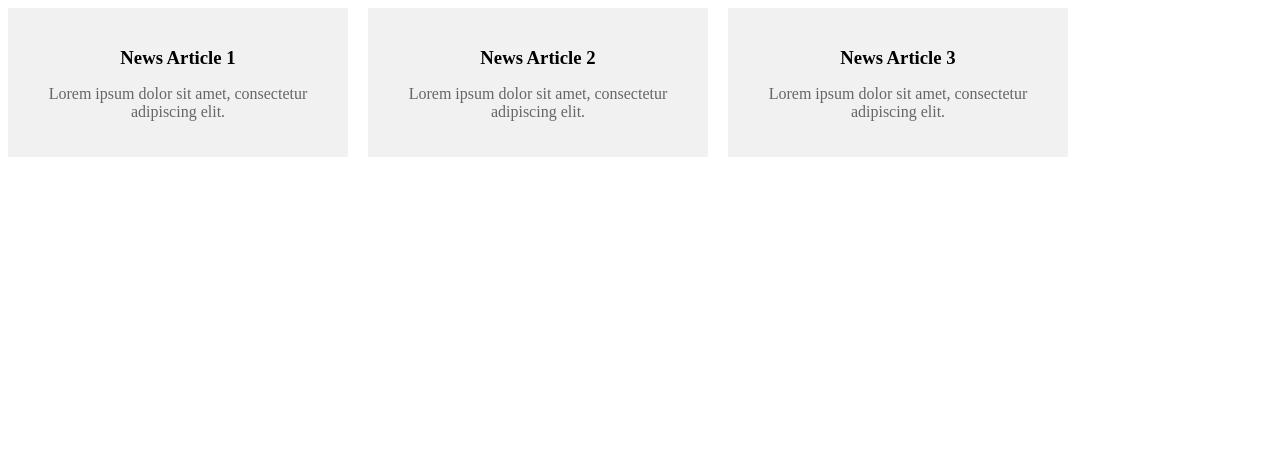
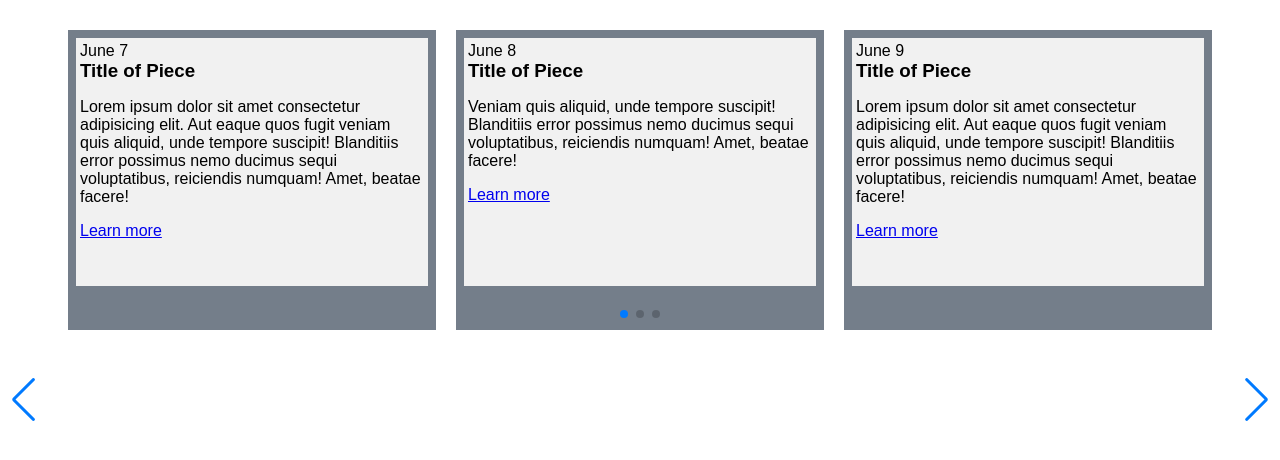
Before and after one commit to emmakatharyn/news-component, a plain HTML site: page index.html in a window 1280 px wide. Drawn offline with nearby package versions, Linux system fonts and the light colour scheme.

Commit message:
not sure what happened

```diff
--- a/index.html
+++ b/index.html
@@ -4,84 +4,205 @@
     <meta charset="UTF-8" />
     <meta http-equiv="X-UA-Compatible" content="IE=edge" />
     <meta name="viewport" content="width=device-width, initial-scale=1.0" />
-  <title>News Banner</title>
+    <title>YOOOO for SoNM</title>
+    <link rel="stylesheet" href="https://cdn.jsdelivr.net/npm/swiper@9/swiper-bundle.min.css" />
 
+    <script src="https://cdn.jsdelivr.net/npm/swiper@9/swiper-bundle.min.js"></script>
+
+    <!-- <link rel="stylesheet" href="style.css" /> -->
     <style>
-
-    .swiper-container {
-  width: 100%;
-  height: 200px;
+      .swiper {
+        margin: 30px 60px;
+        /* width: 100%; */
+        height: 300px;
+        position: relative; /* so that we can absolutely position the arrows */
       }
 
       .swiper-wrapper {
         display: flex;
         flex-wrap: nowrap;
+        position: relative;
       }
 
       .swiper-slide {
         width: 300px;
-  display: flex;
-  align-items: center;
-  justify-content: center;
-  background-color: #f1f1f1;
-  padding: 20px;
+        background-color: #747e8a;
+      }
+
+      .swiper-button-next,
+      .swiper-button-prev {
+        position: absolute; /* added position absolute */
+        /* top: 50%; vertically center the arrows */
+        /* transform: translateY(-50%);  */
+        /*vertically center the arrows */
+        /* width: 30px; */
+        /* height: 30px; */
+        /* background-color: #ccc; */
+        /* border-radius: 50%; */
+        /* display: flex; */
+        /* align-items: center; */
+        /* justify-content: center; */
+        /* color: #007aff; */
+        cursor: pointer;
+        z-index: 1000;
+      }
+
+      .swiper-button-next {
+        /* right: 30px; */
+        z-index: 1000;
+      }
+
+      .swiper-button-prev {
+        /* left: 30px; */
+        z-index: 1000;
       }
 
       .news-article {
-  text-align: center;
+        display: flex;
+        flex-direction: column;
+        justify-content: flex-start;
+        margin: 8px;
+        background-color: #f1f1f1;
+        padding: 4px;
+        height: 240px;
       }
 
-.news-article h3 {
-  margin-bottom: 10px;
+      .news-title {
+        margin: 0;
       }
 
-.news-article p {
-  color: #666;
+      .news-link {
+        justify-self: flex-end;
       }
     </style>
   </head>
-<body>
-
-
-  <div class="swiper-container">
+  <body style="font-family: Arial, Helvetica, sans-serif">
+    <div class="swiper">
       <div class="swiper-wrapper">
         <div class="swiper-slide">
           <div class="news-article">
-          <h3>News Article 1</h3>
-          <p>Lorem ipsum dolor sit amet, consectetur adipiscing elit.</p>
+            <span class="news-date">June 7</span>
+            <h3 class="news-title">Title of Piece</h3>
+            <p class="news-desc">
+              Lorem ipsum dolor sit amet consectetur adipisicing elit. Aut eaque quos fugit veniam quis aliquid, unde tempore suscipit! Blanditiis error possimus nemo ducimus sequi voluptatibus,
+              reiciendis numquam! Amet, beatae facere!
+            </p>
+            <a href="#" class="news-link">Learn more</a>
           </div>
         </div>
         <div class="swiper-slide">
           <div class="news-article">
-          <h3>News Article 2</h3>
-          <p>Lorem ipsum dolor sit amet, consectetur adipiscing elit.</p>
+            <span class="news-date">June 8</span>
+            <h3 class="news-title">Title of Piece</h3>
+            <p class="news-desc">Veniam quis aliquid, unde tempore suscipit! Blanditiis error possimus nemo ducimus sequi voluptatibus, reiciendis numquam! Amet, beatae facere!</p>
+            <a href="#" class="news-link">Learn more</a>
           </div>
         </div>
         <div class="swiper-slide">
           <div class="news-article">
-          <h3>News Article 3</h3>
-          <p>Lorem ipsum dolor sit amet, consectetur adipiscing elit.</p>
+            <span class="news-date">June 9</span>
+            <h3 class="news-title">Title of Piece</h3>
+            <p class="news-desc">
+              Lorem ipsum dolor sit amet consectetur adipisicing elit. Aut eaque quos fugit veniam quis aliquid, unde tempore suscipit! Blanditiis error possimus nemo ducimus sequi voluptatibus,
+              reiciendis numquam! Amet, beatae facere!
+            </p>
+            <a href="#" class="news-link">Learn more</a>
+          </div>
+        </div>
+        <div class="swiper-slide">
+          <div class="news-article">
+            <span class="news-date">June 11</span>
+            <h3 class="news-title">Title of Piece</h3>
+            <p class="news-desc">
+              Lorem ipsum dolor sit amet consectetur adipisicing elit. Aut eaque quos fugit veniam quis aliquid, unde tempore sequi voluptatibus, reiciendis numquam! Amet, beatae facere!
+            </p>
+            <a href="#" class="news-link">Learn more</a>
+          </div>
+        </div>
+        <div class="swiper-slide">
+          <div class="news-article">
+            <span class="news-date">June 13</span>
+            <h3 class="news-title">Title of Piece</h3>
+            <p class="news-desc">
+              Lorem ipsum dolor sit amet consectetur adipisicing elit. Aut eaque nde tempore suscipit! Blanditiis error possimus nemo numquam! Amet, beatae facere! Lorem ipsum dolor sit amet. Lorem
+              ipsum dolor sit, amet consectetur adipisicing.
+            </p>
+            <a href="#" class="news-link">Learn more</a>
+          </div>
+        </div>
+        <div class="swiper-slide">
+          <div class="news-article">
+            <div class="news-heading">
+              <span class="news-date">June 7</span>
+              <h3 class="news-title">Title of Piece</h3>
+            </div>
+            <p class="news-desc">
+              Lorem ipsum dolor sit amet consectetur adipisicing elit. Aut eaque quos fugit veniam quis aliquid, unde tempore suscipit! Blanditiis error possimus nemo ducimus sequi voluptatibus,
+              reiciendis numquam! Amet, beatae facere!
+            </p>
+            <a href="#" class="news-link">Learn more</a>
+          </div>
+        </div>
+        <div class="swiper-slide">
+          <div class="news-article">
+            <span class="news-date">June 7</span>
+            <h3 class="news-title">Title of Piece</h3>
+            <p class="news-desc">
+              Lorem ipsum dolor sit amet consectetur adipisicing elit. Aut eaque quos fugit veniam quis aliquid, unde tempore suscipit! Blanditiis error possimus nemo ducimus sequi voluptatibus,
+              reiciendis numquam! Amet, beatae facere!
+            </p>
+            <a href="#" class="news-link">Learn more</a>
+          </div>
+        </div>
+        <div class="swiper-slide">
+          <div class="news-article">
+            <span class="news-date">June 7</span>
+            <h3 class="news-title">Title of Piece</h3>
+            <p class="news-desc">
+              Lorem ipsum dolor sit amet consectetur adipisicing elit. Aut eaque quos fugit veniam quis aliquid, unde tempore suscipit! Blanditiis error possimus nemo ducimus sequi voluptatibus,
+              reiciendis numquam! Amet, beatae facere!
+            </p>
+            <a href="#" class="news-link">Learn more</a>
           </div>
         </div>
       </div>
+      <div class="swiper-pagination"></div>
+
+      <!-- scrollbar -->
+      <!-- <div class="swiper-scrollbar"></div> -->
     </div>
+    <!-- navigation arrows -->
+    <div class="swiper-button-prev"></div>
+    <div class="swiper-button-next"></div>
 
+    <script>
+      const swiper = new Swiper(".swiper", {
+        // Optional parameters
+        slidesPerView: 3,
+        slidesPerGroup: 3,
+        direction: "horizontal",
+        spaceBetween: 20,
+        loop: true,
+        // autoplay: {
+        //   delay: 5000,
+        //   disableOnInteraction: true,
+        // },
 
+        // If we need pagination
+        pagination: {
+          el: ".swiper-pagination",
+        },
 
+        // Navigation arrows
+        navigation: {
+          nextEl: ".swiper-button-next",
+          prevEl: ".swiper-button-prev",
+        },
 
-<!-- Include the Swiper library -->
-<script src="https://unpkg.com/swiper/swiper-bundle.min.js"></script>
-
-<!-- Initialize the swiper -->
-<script>
-  var swiper = new Swiper('.swiper-container', {
-    slidesPerView: 'auto',
-    direction: 'horizontal',
-    spaceBetween: 20,
-    navigation: {
-      nextEl: '.swiper-button-next',
-      prevEl: '.swiper-button-prev',
-    },
+        // And if we need scrollbar
+        // scrollbar: {
+        //   el: ".swiper-scrollbar",
+        // },
       });
     </script>
   </body>
```
Lines whose indentation alone changed are shown as unchanged.
